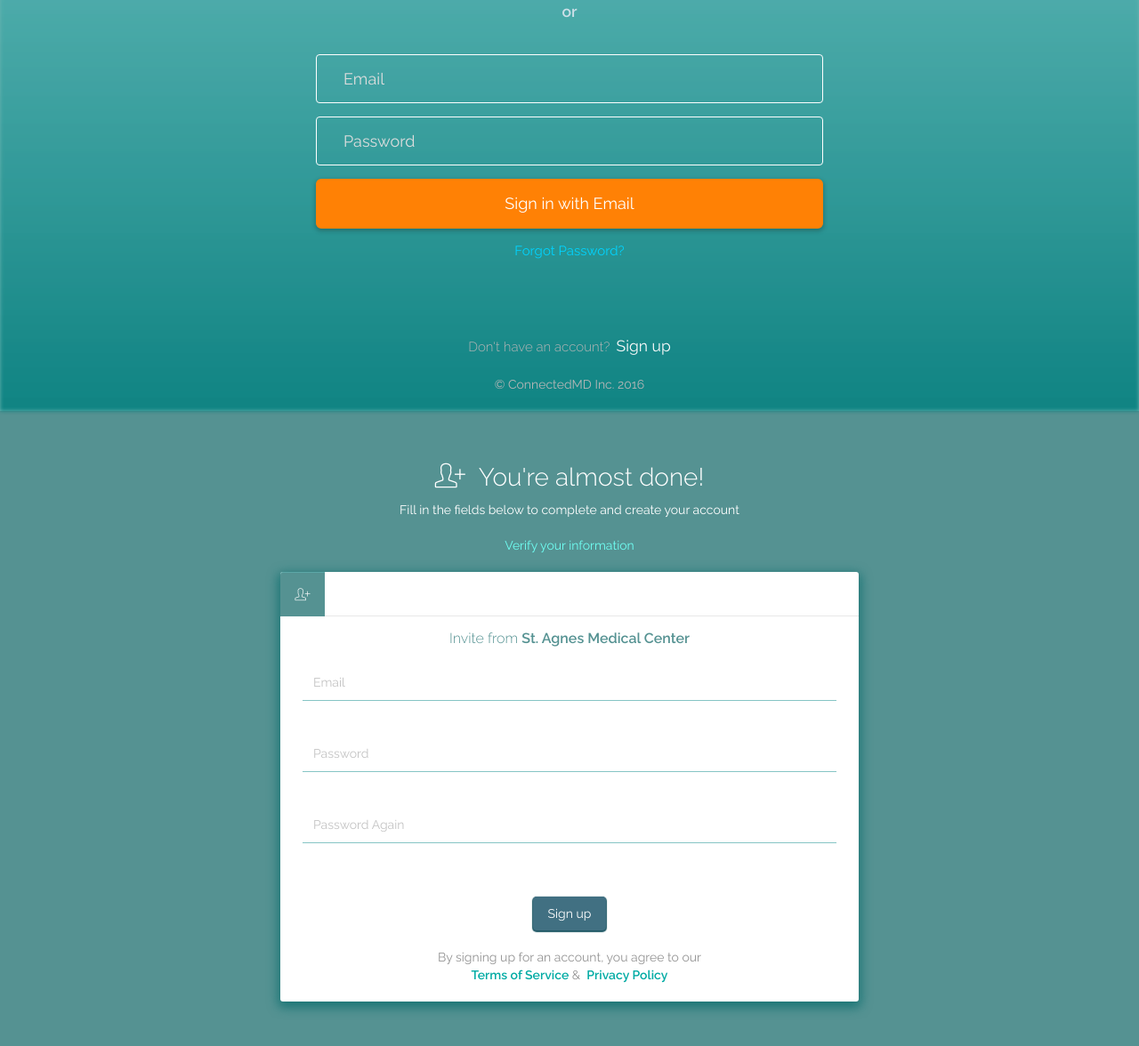
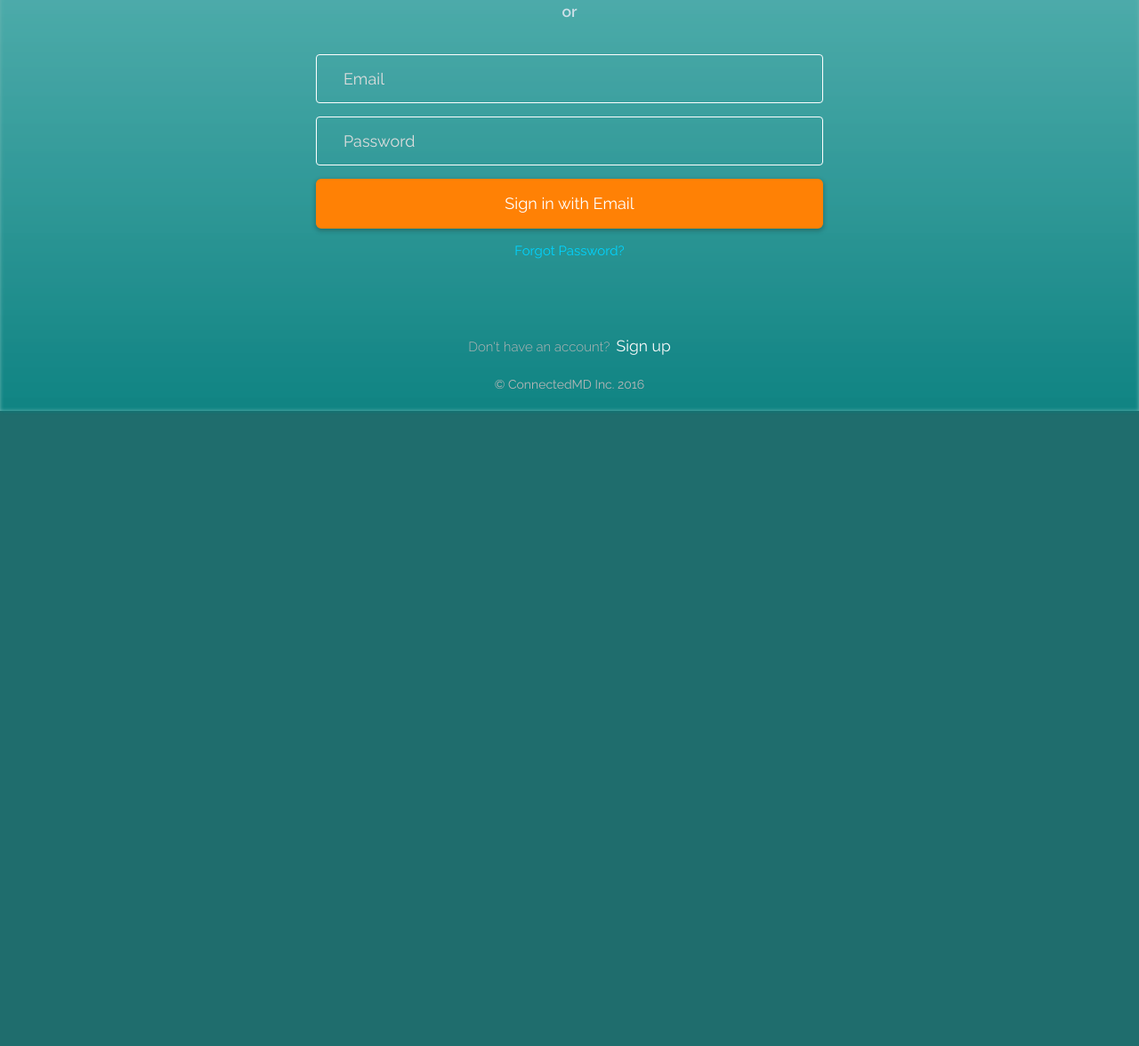
Before and after one commit to ConnectedMD/ConnectedMD, a website: page cordova/www/index.html in a window 1280 px wide. Shown: the part 338-1514 px from the top of the page at 89% size. After the commit the page ends 800 px from the top, so only its background shows below. Drawn offline with Linux system fonts and the light colour scheme.

Commit message:
add display none

```diff
--- a/cordova/www/index.html
+++ b/cordova/www/index.html
@@ -193,7 +193,7 @@
        </div>
     </div>
 
-    <div id="invite" class="invite-view">
+    <div id="invite" class="invite-view" style="display:none;">
         <div class="invite-prompt">
             <div class="invite-title">
                 <h1 class="invite-icon"><i class="pe-7s-add-user"></i></h1>
```
